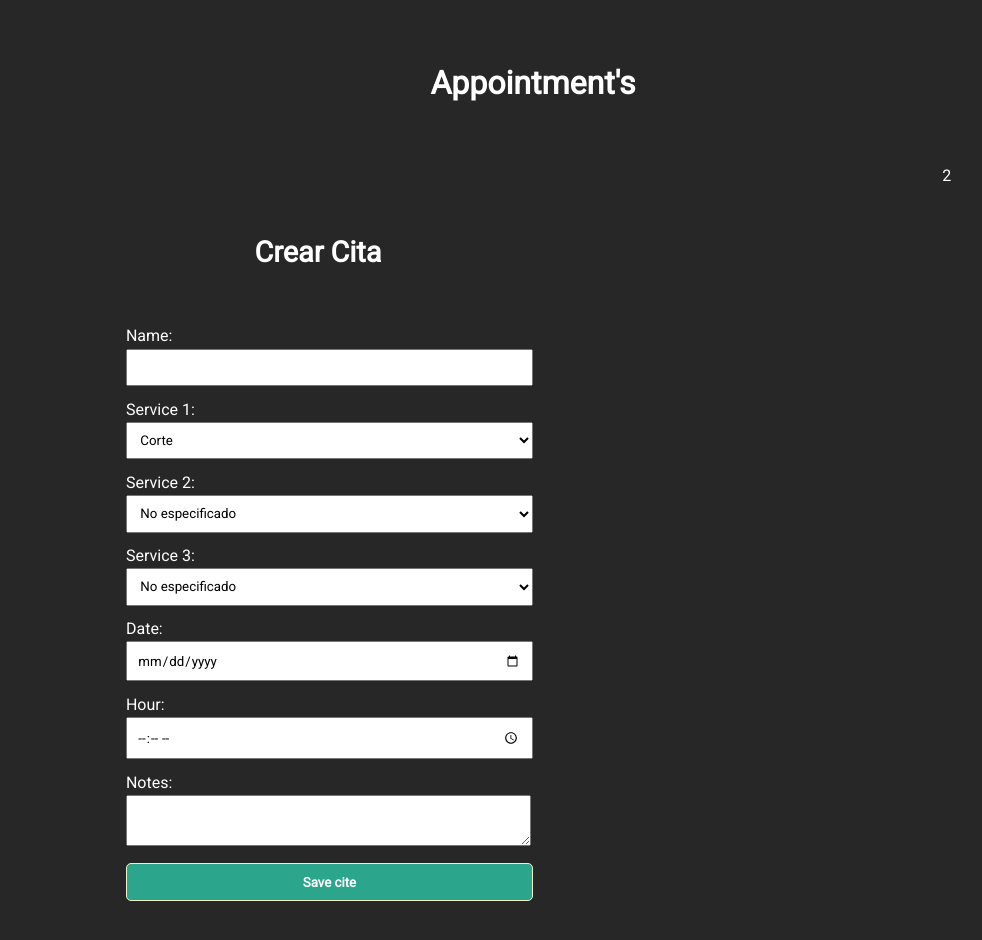
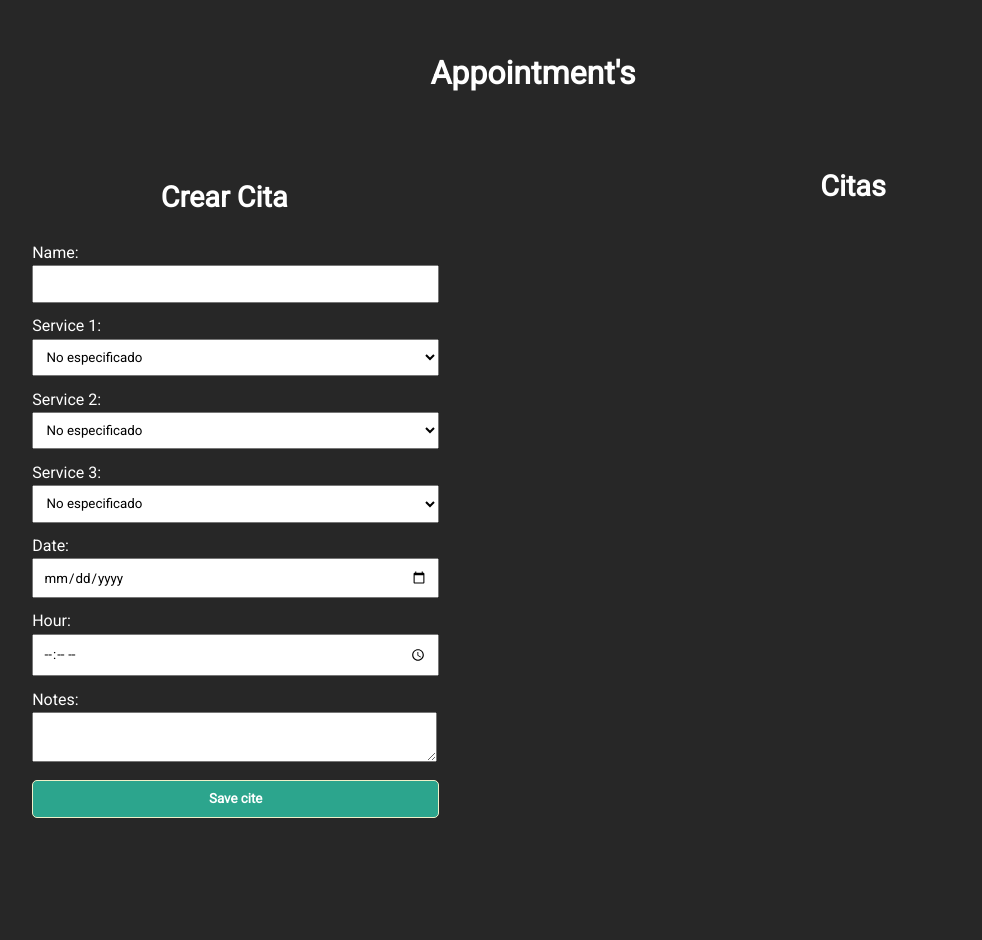
Before and after one commit to RobertoBlanco20/Appointments, a React (Create React App) app: page / in a window 1280 px wide. Shown: the top 940 px of the page, without its empty margins (107-1089 px from the left). After the commit the page ends 893 px from the top, so only its background shows below. Built offline with nearby package versions, Linux system fonts and the light colour scheme.

Commit message:
appointments array

```diff
--- a/src/App.js
+++ b/src/App.js
@@ -1,6 +1,7 @@
 import React, {useState} from 'react';
 import './index.css';
 import Formulario from './components/Formulario'
+import Citas from './components/Citas'
 
 function App() {
 
@@ -22,7 +23,17 @@ function App() {
               saveAppointment={saveAppointment}
             />
         </div>
-        <div>2</div>
+        <div className='citas'>
+
+          <h2>Citas</h2>
+
+          {appointments.map( appointment => (
+            <Citas
+              appointment={appointment}
+              key={appointment.id}
+            />
+          ) )}
+        </div>
       </div>
     </div>
   );
--- /dev/null
+++ b/src/components/Citas.js
@@ -0,0 +1,18 @@
+import React from 'react';
+
+const Citas = ({appointment}) => {
+
+    return(
+    <div className='citas-box'>
+        <p> Nombre: <span> {appointment.name}</span> </p>
+        <p> Servicio:  <span>{appointment.service1}</span> </p>
+        { appointment.service2.length > 0  ?  <p> Servicio:  <span>{appointment.service2}</span> </p>  : null  }
+        { appointment.service3.length > 0  ?  <p> Servicio:  <span>{appointment.service3}</span> </p> : null}
+        <p> Fecha:  <span>{appointment.date}</span> </p>
+        <p> Hora:  <span>{appointment.hour}</span> </p>
+        <p> Notas:  <span>{appointment.notes}</span> </p>
+    </div>
+ )};
+
+
+export default Citas;
--- a/src/components/Formulario.js
+++ b/src/components/Formulario.js
@@ -85,6 +85,7 @@ const Formulario = ({saveAppointment}) => {
                     onChange={handleChange}
                     value={service1}
                 >
+                    <option value="NoValue">No especificado</option>
                     <option value="Corte">Corte</option>
                     <option value="Alisado">Alisado</option>
                     <option value="BotoxCapilar">Botox Capilar</option>
--- a/src/index.css
+++ b/src/index.css
@@ -11,12 +11,12 @@ body{
 
 .container{
   max-width: 1300px;
-  margin: 4em auto;
+  margin: 3em auto;
 }
 
 h1{
   text-align: center;
-  margin-top: 2em;
+  margin-top: 1.7em;
 }
 
 .container{
@@ -28,10 +28,32 @@ h1{
   width: 30%;
 }
 
+.citas{
+  width: 30%;
+}
+
+.citas-box {
+  background-color: #fff;
+  color: #000;
+  margin: 2em auto;
+  padding: 1em 2em;
+  line-height: 1.5;
+  border-radius: 5px;
+  font-size: 1.1em;
+}
+
+.citas-box > p {
+  font-weight: 900
+}
+
+.citas-box > p > span {
+  font-weight: 300
+}
+
 h2{
   text-align: center;
   font-size: 1.8em;
-  margin: 2em auto;
+  margin: 1em auto;
 }
 
 .error{
```
